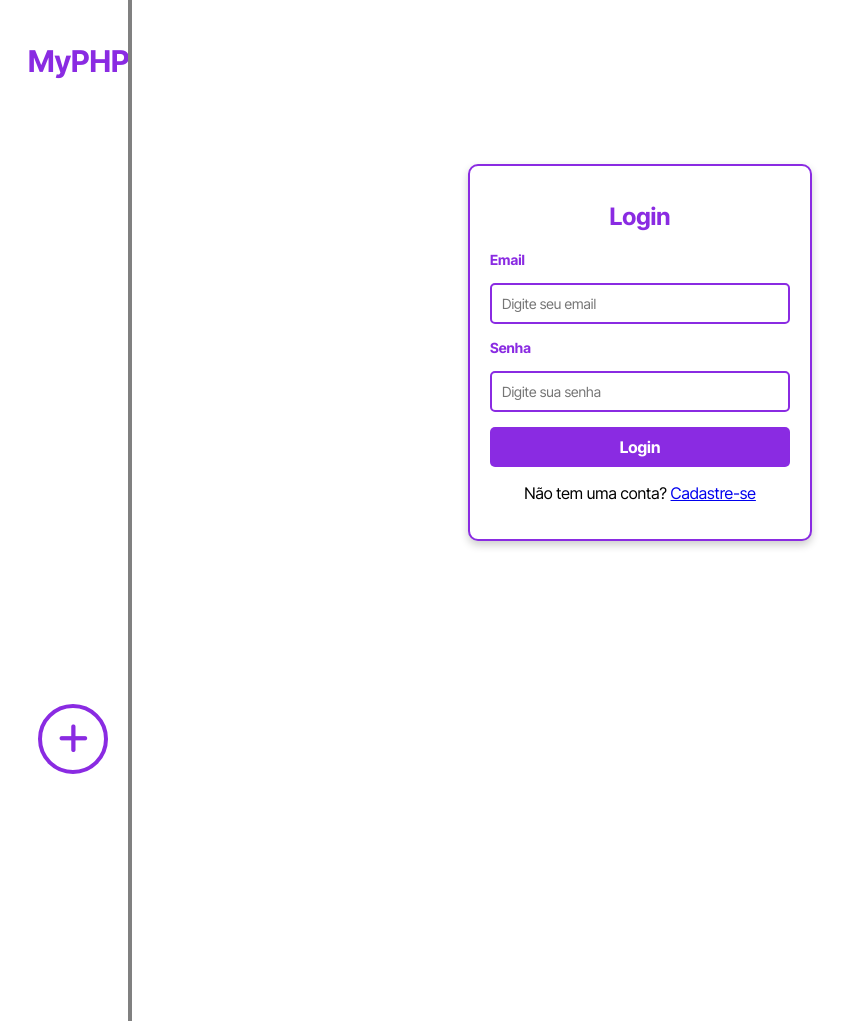
After one commit to NicolasTeles-Dev/MyPHP, a PHP site: page /my-admin/login.php in a window 1280 px wide. The commit adds this page. Shown: the whole page, without its empty margins (0-849 px from the left). Run offline with PHP 8.4, Linux system fonts and the light colour scheme; some libraries are stand-ins or nearby versions.

Commit message:
criação da tela de Login e Cadastro

```diff
--- /dev/null
+++ b/css/login.css
@@ -0,0 +1,121 @@
+/* Importação da fonte */
+@import url("https://fonts.googleapis.com/css2?family=Inter+Tight:ital,wght@0,100..900;1,100..900&family=Inter:ital,opsz,wght@0,14..32,100..900;1,14..32,100..900&display=swap");
+
+* {
+  font-family: "Inter Tight", sans-serif;
+  overflow-x: hidden;
+  overflow-y: hidden;
+}
+.linha1 {
+  position: absolute;
+  background-color: gray;
+  left: 10%;
+  width: 4px;
+  height: 1920px;
+  z-index: 999;
+}
+.navbar {
+  display: flex;
+  justify-content: space-between;
+  align-items: center;
+  padding: 10px 20px;
+}
+.navbar .logo {
+  color: #8a2be2;
+  font-weight: bold;
+  text-decoration: none;
+  font-size: 30px;
+}
+.iconCriarProjeto {
+  position: absolute;
+  top: 88%;
+  left: 3%;
+  height: 70px;
+  width: 70px;
+  border: #8a2be2 solid 4px;
+  border-radius: 50%;
+  background-color: white;
+  display: flex;
+  justify-content: center;
+  align-items: center;
+  cursor: pointer;
+  transition: background-color 0.3s, box-shadow 0.3s;
+}
+.iconCriarProjeto:hover {
+  background-color: #8a2be2;
+  box-shadow: 0 0 10px rgba(138, 43, 178, 0.5);
+}
+.iconCriarProjeto:focus {
+  outline: none;
+  box-shadow: 0 0 5px rgba(138, 43, 178, 1);
+}
+.plusIcon {
+  color: #8a2be2;
+  font-size: 34px;
+  transition: color 0.3s;
+}
+.iconCriarProjeto:hover .plusIcon {
+  color: white;
+}
+.sr-only {
+  position: absolute;
+  width: 1px;
+  height: 1px;
+  padding: 0;
+  margin: -1px;
+  overflow: hidden;
+  clip: rect(0, 0, 0, 0);
+  border: 0;
+}
+.form-container {
+  width: 300px;
+  margin: 50px auto;
+  padding: 20px;
+  border: 2px solid #8a2be2;
+  border-radius: 10px;
+  background: white;
+  box-shadow: 0 4px 8px rgba(0, 0, 0, 0.2);
+  text-align: center;
+}
+.form-title {
+  font-size: 24px;
+  color: #8a2be2;
+  margin-bottom: 20px;
+}
+.form {
+  display: flex;
+  flex-direction: column;
+  gap: 15px;
+}
+.form label {
+  font-size: 14px;
+  text-align: left;
+  color: #8a2be2;
+  font-weight: bold;
+}
+.form input {
+  padding: 10px;
+  font-size: 14px;
+  border: 2px solid #8a2be2;
+  border-radius: 5px;
+  outline: none;
+  transition: border-color 0.3s;
+}
+.form input:focus {
+  border-color: #8a2be2;
+}
+.form-button {
+  padding: 10px;
+  font-size: 16px;
+  font-weight: bold;
+  color: white;
+  background: #8a2be2;
+  border: none;
+  border-radius: 5px;
+  cursor: pointer;
+  transition: background 0.3s, box-shadow 0.3s;
+}
+.form-button:hover {
+  background: #6f239d;
+  box-shadow: 0 0 10px rgba(138, 43, 178, 0.5);
+}
--- a/index.php
+++ b/index.php
@@ -22,7 +22,7 @@
                     </span>
                </div>
                 <div class="login">
-                    <a href="#" class="login">Login</a>
+                    <a href="my-admin/login.php" class="login">Login</a>
                     <i class="fa-solid fa-arrow-up-right-from-square"></i>
                 </div>
         </nav>
--- /dev/null
+++ b/my-admin/login.php
@@ -0,0 +1,37 @@
+<!DOCTYPE html>
+<html lang="pt-br">
+<head>
+    <meta charset="UTF-8">
+    <meta name="viewport" content="width=device-width, initial-scale=1.0">
+    <title>Login</title>
+    <link rel="stylesheet" href="../css/login.css">
+    <script src="https://kit.fontawesome.com/ea4c1412eb.js"crossorigin="anonymous"></script>
+</head>
+<body>
+    <div class="container">
+        <nav class="navbar">
+            <h1 class="logo">MyPHP</h1>
+            <div class="linha1"></div>
+        </nav>
+        <button class="iconCriarProjeto">
+            <i class="fa-solid fa-plus plusIcon" aria-hidden="true"></i>
+            <span class="sr-only">Criar Projeto</span>
+        </button>
+        <div class="form-container">
+            <h1 class="form-title">Login</h1>
+            <form class="form">
+                <label for="email">Email</label>
+                <input type="email" id="email" placeholder="Digite seu email">
+
+                <label for="senha">Senha</label>
+                <input type="password" id="senha" placeholder="Digite sua senha">
+
+                <button type="submit" class="form-button">Login</button>
+            </form>
+            <p class="form-footer">
+                Não tem uma conta? <a href="cadastro.php" class="form-link">Cadastre-se</a>
+            </p>
+        </div>
+    </div>
+</body>
+</html>
```
Also changed, not shown: css/cadastro.css (added, +121 -0 lines), my-admin/cadastro.php (added, +37 -0 lines).
